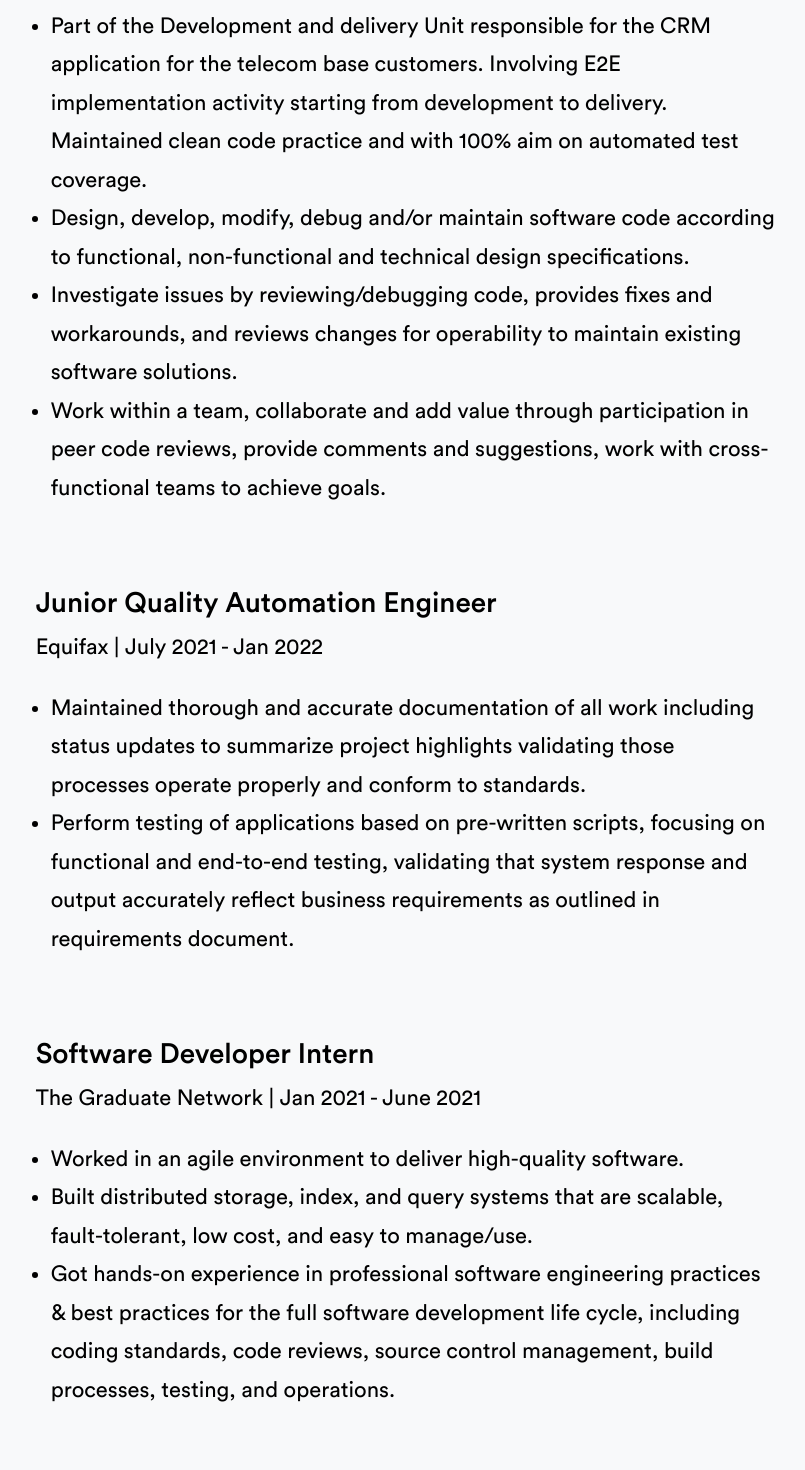
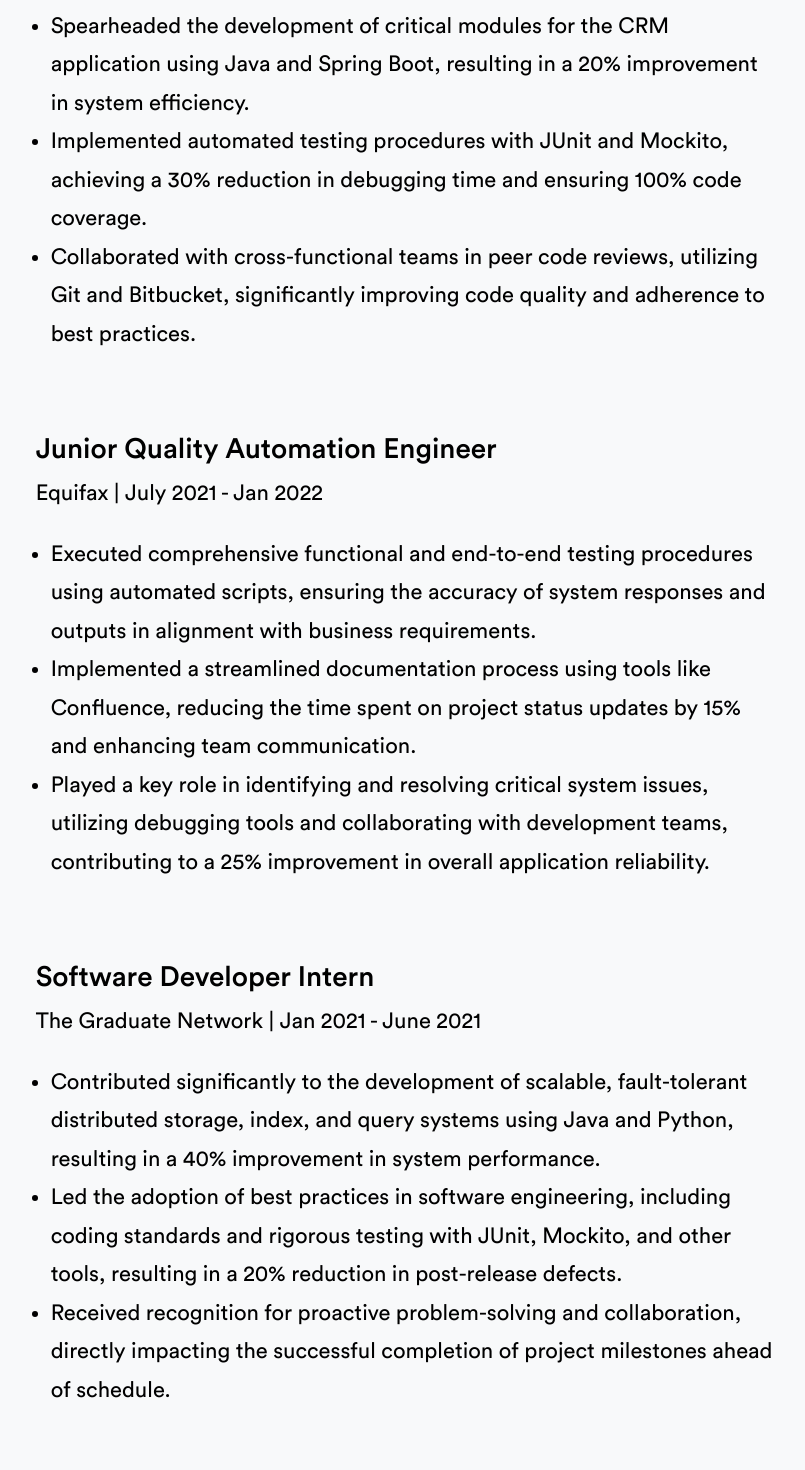
Before and after one commit to aman9824/portfolio_v2, a React (Create React App) app: page / in a window 1280 px wide. Shown: the part 1060-2530 px from the top of the page, without its empty margins (241-1046 px from the left). Built offline with nearby package versions, Linux system fonts and the light colour scheme.

Commit message:
Updated work experience

```diff
--- a/src/components/Work.jsx
+++ b/src/components/Work.jsx
@@ -10,10 +10,9 @@
         <p className="job__title">Software Developer</p>
         <p className="company__name">Amdocs | Jan 2022 - Present</p>
         <ul className="job__points">
-          <li> Part of the Development and delivery Unit responsible for the CRM application for the telecom base customers. Involving E2E implementation activity starting from development to delivery. Maintained clean code practice and with 100% aim on automated test coverage. </li>
-          <li> Design, develop, modify, debug and/or maintain software code according to functional, non-functional and technical design specifications. </li>
-          <li> Investigate issues by reviewing/debugging code, provides fixes and workarounds, and reviews changes for operability to maintain existing software solutions. </li>
-          <li> Work within a team, collaborate and add value through participation in peer code reviews, provide comments and suggestions, work with cross-functional teams to achieve goals. </li>
+          <li> Spearheaded the development of critical modules for the CRM application using Java and Spring Boot, resulting in a 20% improvement in system efficiency. </li>
+          <li> Implemented automated testing procedures with JUnit and Mockito, achieving a 30% reduction in debugging time and ensuring 100% code coverage. </li>
+          <li> Collaborated with cross-functional teams in peer code reviews, utilizing Git and Bitbucket, significantly improving code quality and adherence to best practices. </li>
         </ul>
       </div>
 
@@ -21,8 +20,9 @@
         <p className="job__title">Junior Quality Automation Engineer</p>
         <p className="company__name">Equifax | July 2021 - Jan 2022</p>
         <ul className="job__points">
-          <li> Maintained thorough and accurate documentation of all work including status updates to summarize project highlights validating those processes operate properly and conform to standards. </li>
-          <li> Perform testing of applications based on pre-written scripts, focusing on functional and end-to-end testing, validating that system response and output accurately reflect business requirements as outlined in requirements document. </li>
+          <li> Executed comprehensive functional and end-to-end testing procedures using automated scripts, ensuring the accuracy of system responses and outputs in alignment with business requirements. </li>
+          <li> Implemented a streamlined documentation process using tools like Confluence, reducing the time spent on project status updates by 15% and enhancing team communication. </li>
+          <li> Played a key role in identifying and resolving critical system issues, utilizing debugging tools and collaborating with development teams, contributing to a 25% improvement in overall application reliability. </li>
         </ul>
       </div>
 
@@ -30,9 +30,9 @@
         <p className="job__title">Software Developer Intern</p>
         <p className="company__name">The Graduate Network | Jan 2021 - June 2021</p>
         <ul className="job__points">
-          <li> Worked in an agile environment to deliver high-quality software. </li>
-          <li> Built distributed storage, index, and query systems that are scalable, fault-tolerant, low cost, and easy to manage/use. </li>
-          <li> Got hands-on experience in professional software engineering practices & best practices for the full software development life cycle, including coding standards, code reviews, source control management, build processes, testing, and operations. </li>
+          <li> Contributed significantly to the development of scalable, fault-tolerant distributed storage, index, and query systems using Java and Python, resulting in a 40% improvement in system performance. </li>
+          <li> Led the adoption of best practices in software engineering, including coding standards and rigorous testing with JUnit, Mockito, and other tools, resulting in a 20% reduction in post-release defects. </li>
+          <li> Received recognition for proactive problem-solving and collaboration, directly impacting the successful completion of project milestones ahead of schedule. </li>
         </ul>
       </div>
     </div>
```
Also changed, not shown: 1 other file (tests, documents, lock files or other folders).
